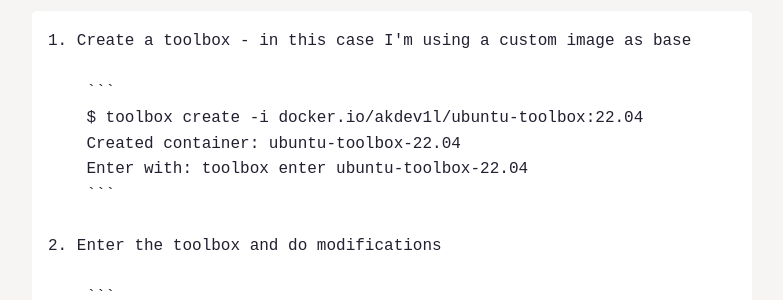
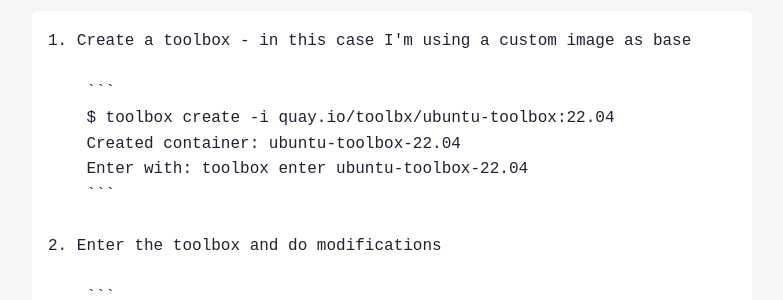
Before and after one commit to containers/containertoolbx.org, a Jekyll site: the page built from install.md, in a window 1280 px wide and 1400 px high, scrolled down 1469 px. Shown: the part 403-703 px from the top of the window, without its empty margins (248-1031 px from the left). Built offline with Jekyll 4.4.1, drawn with Linux system fonts in a browser that asks for light colours; some of the changed text lies outside the part shown.

Commit message:
Use the supported quay.io/toolbx/ubuntu-toolbox:22.04 image in examples
See:
https://github.com/containers/toolbox/commit/a84a358b3b90dac9
https://github.com/containers/toolbox/pull/483
https://github.com/containers/toolbox/pull/1284

````diff
--- a/install.md
+++ b/install.md
@@ -65,7 +65,7 @@
     1. Create a toolbox - in this case I'm using a custom image as base
 
         ```
-        $ toolbox create -i docker.io/akdev1l/ubuntu-toolbox:22.04
+        $ toolbox create -i quay.io/toolbx/ubuntu-toolbox:22.04
         Created container: ubuntu-toolbox-22.04
         Enter with: toolbox enter ubuntu-toolbox-22.04
         ```
````
